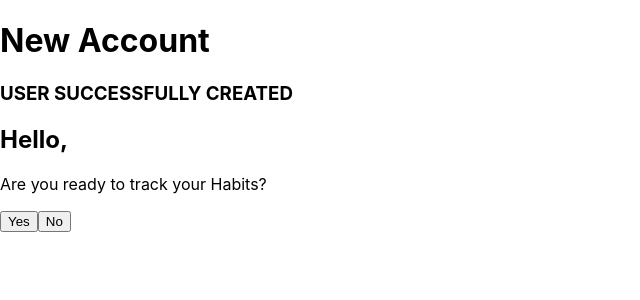
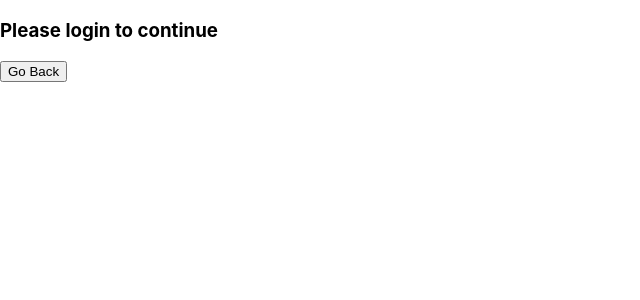
Before and after one commit to honnnei/habit-app, a React (Create React App) app in the folder client/: page /newUser in a window 1280 px wide. Shown: the top 300 px of the page, without its empty margins (0-640 px from the left). Built offline with nearby package versions, Linux system fonts and the light colour scheme; no server answers.

Commit message:
ternary statement as auth

```diff
--- a/client/src/containers/NewUser.js
+++ b/client/src/containers/NewUser.js
@@ -25,6 +25,8 @@ componentDidMount(){
 
   render() {
       return(
+        <React.Fragment>
+        {this.state.username ?
         <div className="new-user">
               <h1>New Account</h1>
               <h3>USER SUCCESSFULLY CREATED</h3>
@@ -35,6 +37,13 @@ componentDidMount(){
                   <Link to='/'><button type='submit'>No</button></Link>
                 </div>
         </div>
+        :
+        <div>
+        <h3>Please login to continue</h3>
+        <Link to="/"><button type="button">Go Back</button></Link>
+        </div>
+      }
+        </React.Fragment>
       );
   }
 }
--- a/client/src/containers/Tracker.js
+++ b/client/src/containers/Tracker.js
@@ -70,11 +70,21 @@ class Tracker extends React.Component {
   render() {
     console.log(this.state)
       return(
+        <React.Fragment>
+        {
+        this.state.userName ?
         <div className="trackerDiv">
             <h1>{this.state.userName}</h1>
             <Link to={{pathname:'/habit/add', username:this.state.userName}}>Create Habit</Link>
             {this.mapHabitArray()}
         </div>
+        :
+        <div>
+        <h3>Please login to continue</h3>
+        <Link to="/"><button type="button">Go Back</button></Link>
+        </div>
+        }
+        </React.Fragment>
       );
   }
 }
```
